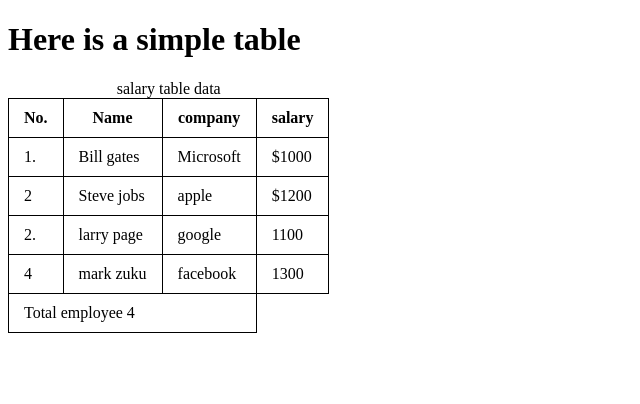
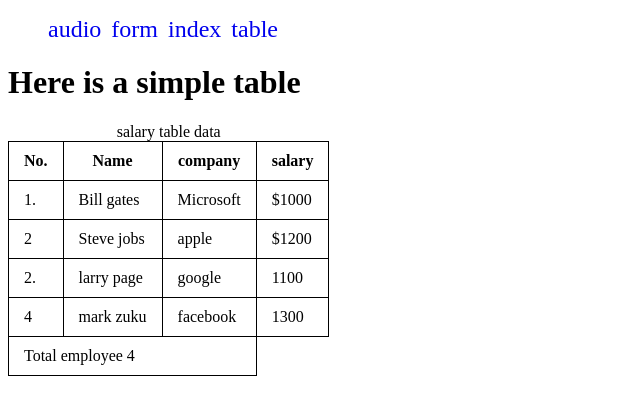
Before and after one commit to AbdulWahidKhan315/Module-1-HTML, a plain HTML site: page table.html in a window 1280 px wide. Shown: the whole page, without its empty margins (0-640 px from the left). Drawn offline with Linux system fonts and the light colour scheme.

Commit message:
added navigation with style in every file

```diff
--- /dev/null
+++ b/nav.css
@@ -0,0 +1,14 @@
+nav > ul{
+    display: flex;
+}
+nav li{
+    list-style: none;
+    margin-right: 10px;
+}
+nav li:hover{
+    background-color: lightgray;
+}
+nav a{
+    text-decoration: none;
+    font-size: 1.5rem;
+}
--- a/table.html
+++ b/table.html
@@ -6,17 +6,31 @@
     <meta name="viewport" content="width=device-width, initial-scale=1.0">
     <title>Table</title>
     <style>
-        table{
+        table {
             border-collapse: collapse;
         }
-        td,th{
+
+        td,
+        th {
             border: 1px solid black;
             padding: 10px 15px;
         }
     </style>
+    <link rel="stylesheet" href="nav.css">
 </head>
 
 <body>
+    <header>
+        <nav>
+            <ul>
+                <li><a href="audio.html">audio</a></li>
+                <li><a href="form.html">form</a></li>
+                <li><a href="index.html">index</a></li>
+                <li><a href="table.html">table</a></li>
+            </ul>
+        </nav>
+    </header>
+    <main>
         <h1>Here is a simple table</h1>
         <table>
             <caption>salary table data</caption>
@@ -56,6 +70,7 @@
                 <td colspan="3">Total employee 4</td>
             </tfoot>
         </table>
+    </main>
 </body>
 
 </html>
```
Also changed, not shown: audio.html (+11 -0 lines), form.html (+9 -1 lines), index.html (+11 -0 lines). Lines whose indentation alone changed are shown as unchanged.
